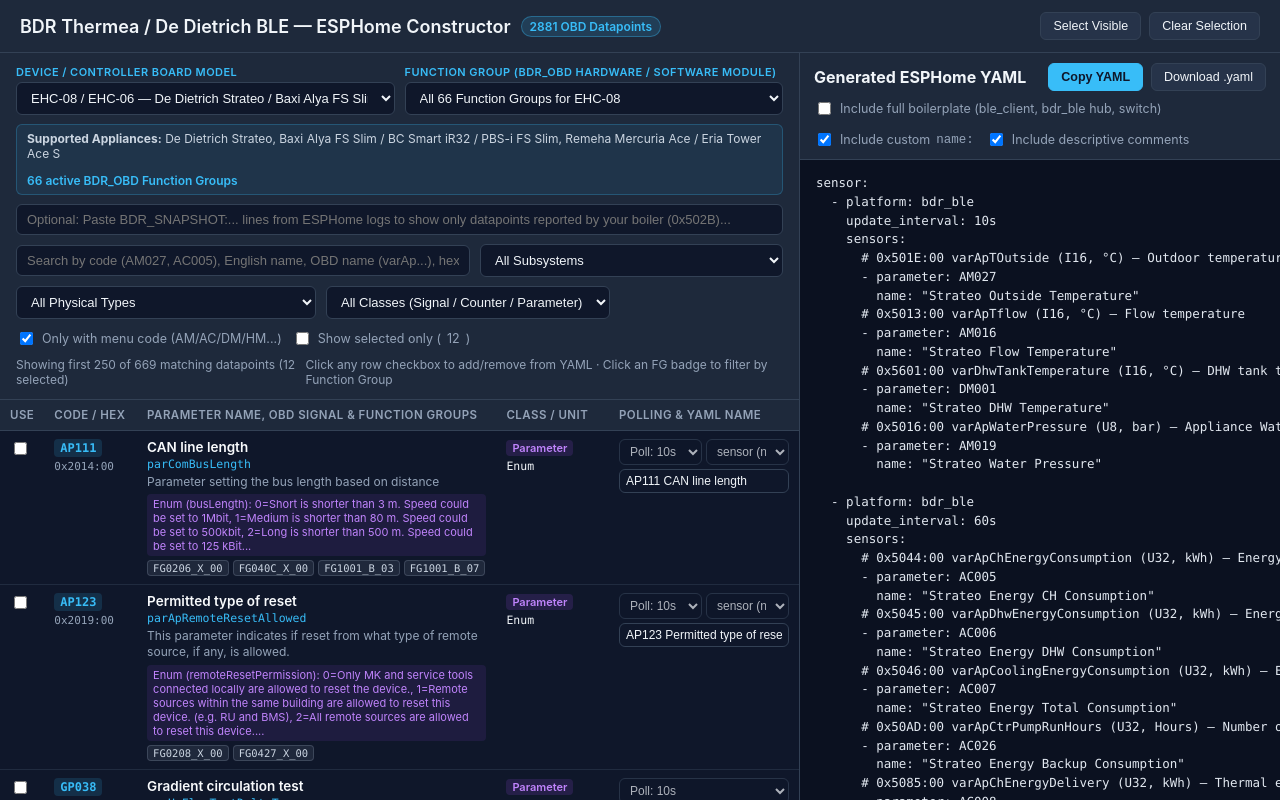
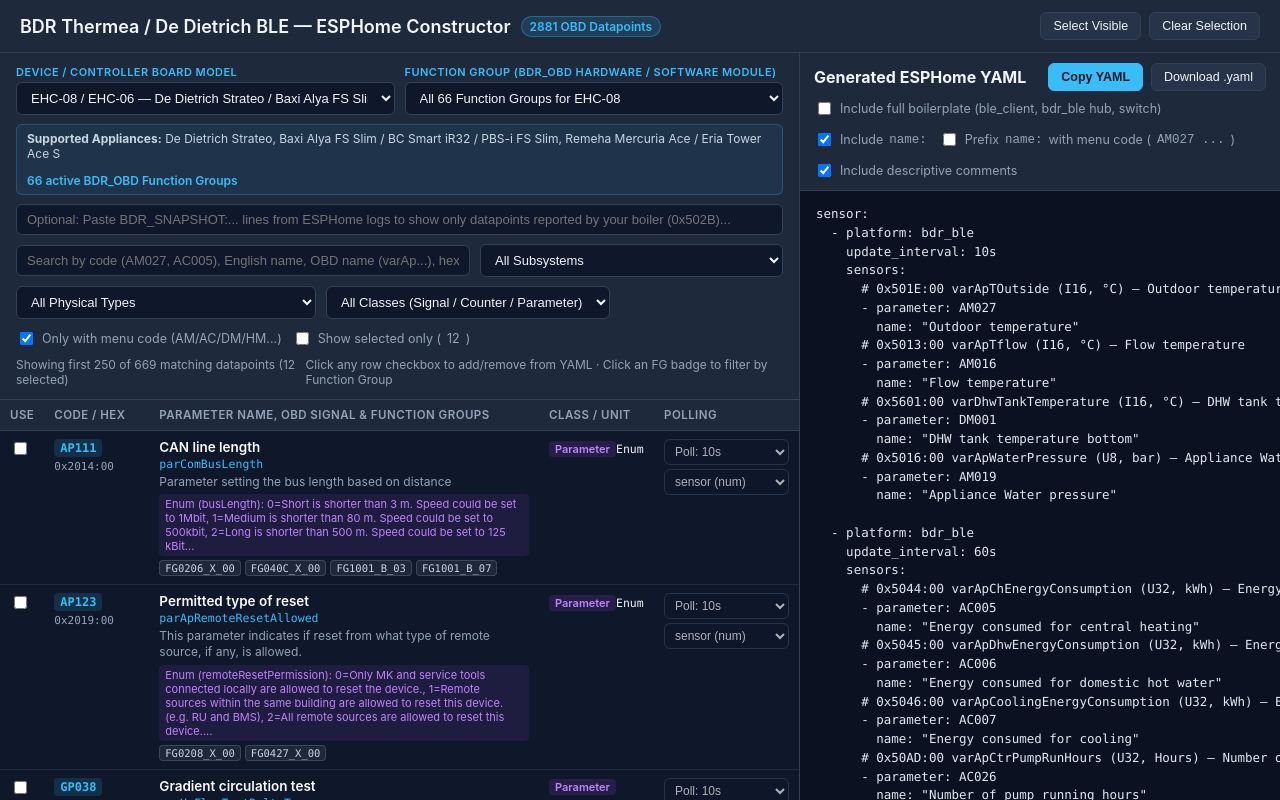
Before and after one commit to d-lebed/esphome-bdr-ble, a plain HTML site: page docs/configurator.html in a window 1280 px wide. Drawn offline with Linux system fonts and the light colour scheme.

Commit message:
feat(configurator): remove per-row name input, add menu-code prefix toggle, and document 3-step discovery workflow

```diff
--- a/docs/configurator.html
+++ b/docs/configurator.html
@@ -290,7 +290,7 @@
       display: flex;
       flex-direction: column;
       gap: 4px;
-      min-width: 170px;
+      min-width: 125px;
     }
     .row-controls input, .row-controls select {
       padding: 4px 6px;
@@ -427,7 +427,7 @@
               <th style="width: 105px;">Code / Hex</th>
               <th>Parameter Name, OBD Signal &amp; Function Groups</th>
               <th style="width: 115px;">Class / Unit</th>
-              <th style="width: 190px;">Polling &amp; YAML Name</th>
+              <th style="width: 145px;">Polling</th>
             </tr>
           </thead>
           <tbody id="dp-tbody"></tbody>
@@ -451,7 +451,11 @@
           </label>
           <label class="checkbox-label">
             <input type="checkbox" id="opt-include-names" checked onchange="updateYaml()" />
-            Include custom <code>name:</code>
+            Include <code>name:</code>
+          </label>
+          <label class="checkbox-label">
+            <input type="checkbox" id="opt-prefix-code" onchange="updateYaml()" />
+            Prefix <code>name:</code> with menu code (<code>AM027 ...</code>)
           </label>
           <label class="checkbox-label">
             <input type="checkbox" id="opt-include-comments" checked onchange="updateYaml()" />
@@ -505,7 +509,6 @@
       const cleanLabel = (dp.label || "").replace(/\s+/g, " ").trim();
       const cleanDesc = (dp.desc || dp.name).replace(/\s+/g, " ").trim();
       const baseTitle = cleanLabel || cleanDesc;
-      const defaultName = code ? (code + " " + baseTitle) : baseTitle;
 
       return {
         ...dp,
@@ -517,11 +520,11 @@
         fgSet: new Set(fgs),
         cleanLabel,
         cleanDesc,
+        baseTitle,
         subsys,
         phys,
         defaultInterval,
         defaultPlatform,
-        defaultName,
         searchBlob: [code, dp.name, cleanLabel, hexIdx, key, cleanDesc, u, fgs.join(" ")].join(" ").toLowerCase()
       };
     });
@@ -669,11 +672,10 @@
       renderTable();
     }
 
-    function selectDp(dp, intervalOverride, nameOverride, platformOverride) {
+    function selectDp(dp, intervalOverride, platformOverride) {
       selected.set(dp.key, {
         dp,
         interval: intervalOverride || dp.defaultInterval,
-        name: nameOverride || dp.defaultName,
         platform: platformOverride || dp.defaultPlatform
       });
     }
@@ -765,7 +767,6 @@
         const isSel = selected.has(dp.key);
         const selObj = selected.get(dp.key);
         const intervalVal = selObj ? selObj.interval : dp.defaultInterval;
-        const nameVal = selObj ? selObj.name : dp.defaultName;
         const platVal = selObj ? selObj.platform : dp.defaultPlatform;
 
         let enumHtml = "";
@@ -809,7 +810,7 @@
         html += "<td><span class=\"cls-tag cls-" + dp.cls + "\">" + escapeHtml(dp.cls) + "</span>";
         html += "<div class=\"unit-tag\">" + escapeHtml(dp.type) + gainStr + (dp.unit ? " · " + escapeHtml(dp.unit) : "") + "</div></td>";
 
-        html += "<td><div class=\"row-controls\"><div style=\"display:flex; gap:4px;\">";
+        html += "<td><div class=\"row-controls\">";
         html += "<select onchange=\"updateRowField('" + dp.key + "', 'interval', this.value)\" " + (!isSel ? "disabled" : "") + ">";
         for (const iv of ["5s", "10s", "30s", "60s", "300s"]) {
           html += "<option value=\"" + iv + "\" " + (intervalVal === iv ? "selected" : "") + ">Poll: " + iv + "</option>";
@@ -821,17 +822,24 @@
           html += "<option value=\"text_sensor\" " + (platVal === "text_sensor" ? "selected" : "") + ">text_sensor</option>";
           html += "</select>";
         }
-        html += "</div>";
-        html += "<input type=\"text\" value=\"" + escapeHtml(nameVal) + "\" oninput=\"updateRowField('" + dp.key + "', 'name', this.value)\" placeholder=\"Sensor name in HA\" " + (!isSel ? "disabled" : "") + " />";
         html += "</div></td></tr>";
         return html;
       });
       tbody.innerHTML = rowsHtml.join("");
     }
 
+    function formatSensorName(dp, prefixCode) {
+      const title = dp.baseTitle || dp.cleanLabel || dp.cleanDesc || dp.name;
+      if (prefixCode && dp.code) {
+        return dp.code + " " + title;
+      }
+      return title;
+    }
+
     function updateYaml() {
       const fullConfig = document.getElementById("opt-full-config").checked;
       const includeNames = document.getElementById("opt-include-names").checked;
+      const prefixCode = document.getElementById("opt-prefix-code").checked;
       const includeComments = document.getElementById("opt-include-comments").checked;
 
       const numericGroups = new Map();
@@ -898,8 +906,8 @@
               lines.push("      # " + dp.hexIdx + ":" + dp.sub.toString(16).toUpperCase().padStart(2, "0") + " " + dp.name + " (" + dp.type + unitNote + ") — " + titleNote);
             }
             lines.push("      - parameter: " + paramKey);
-            if (includeNames && entry.name.trim()) {
-              const safeName = entry.name.trim().split('"').join('\"');
+            if (includeNames) {
+              const safeName = formatSensorName(dp, prefixCode).split('"').join('\\"');
               lines.push('        name: "' + safeName + '"');
             }
           }
@@ -924,8 +932,8 @@
               lines.push("      # " + dp.hexIdx + ":" + dp.sub.toString(16).toUpperCase().padStart(2, "0") + " " + dp.name + " (" + dp.type + ") — " + titleNote);
             }
             lines.push("      - parameter: " + paramKey);
-            if (includeNames && entry.name.trim()) {
-              const safeName = entry.name.trim().split('"').join('\"');
+            if (includeNames) {
+              const safeName = formatSensorName(dp, prefixCode).split('"').join('\\"');
               lines.push('        name: "' + safeName + '"');
             }
           }
@@ -978,7 +986,7 @@
       ];
       for (const item of initialStrateo) {
         const found = DATAPOINTS.find(d => d.code === item.match || d.name === item.match);
-        if (found) selectDp(found, item.interval, item.name);
+        if (found) selectDp(found, item.interval);
       }
       renderTable();
       updateYaml();
```
Also changed, not shown: 2 other files.
